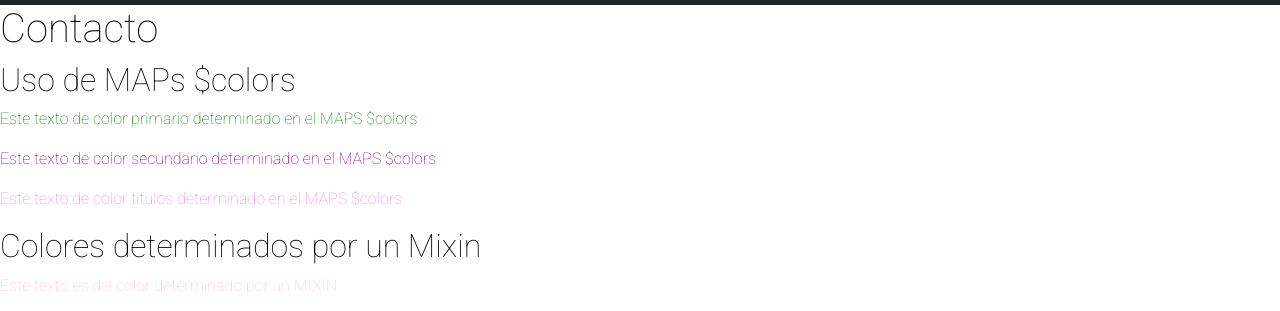
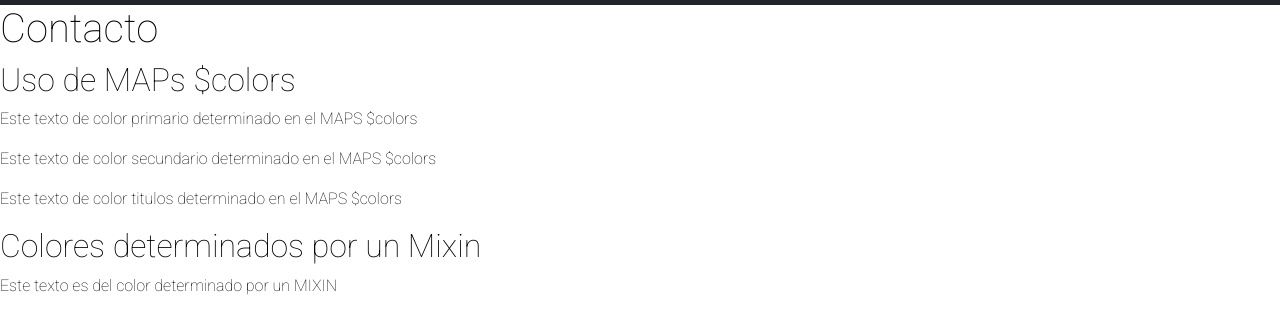
Before and after one commit to ManuelBetanzos/moirasmotoclothing, a website: page pages/contacto.html in a window 1280 px wide. Shown: the part 71-382 px from the top of the page. Drawn offline with nearby package versions, Linux system fonts and the light colour scheme.

```diff
--- a/scss/style.scss
+++ b/scss/style.scss
@@ -21,19 +21,3 @@
 .video_size{
     width: 100%;
 }
-
-
-// USO DE MAPA $colors en variables en página contacto
-.contacto__parrafo1{
-    color: map-get($colors, primario)
-}
-.contacto__parrafo2{
-    color: map-get($colors, secundario)
-}
-.contacto__parrafo3{
-    color: map-get($colors, titulos)
-}
-
-.contacto__parrafo-mixin{
-    @include colores__textos()
-}
```
Also changed, not shown: css/main.css.
